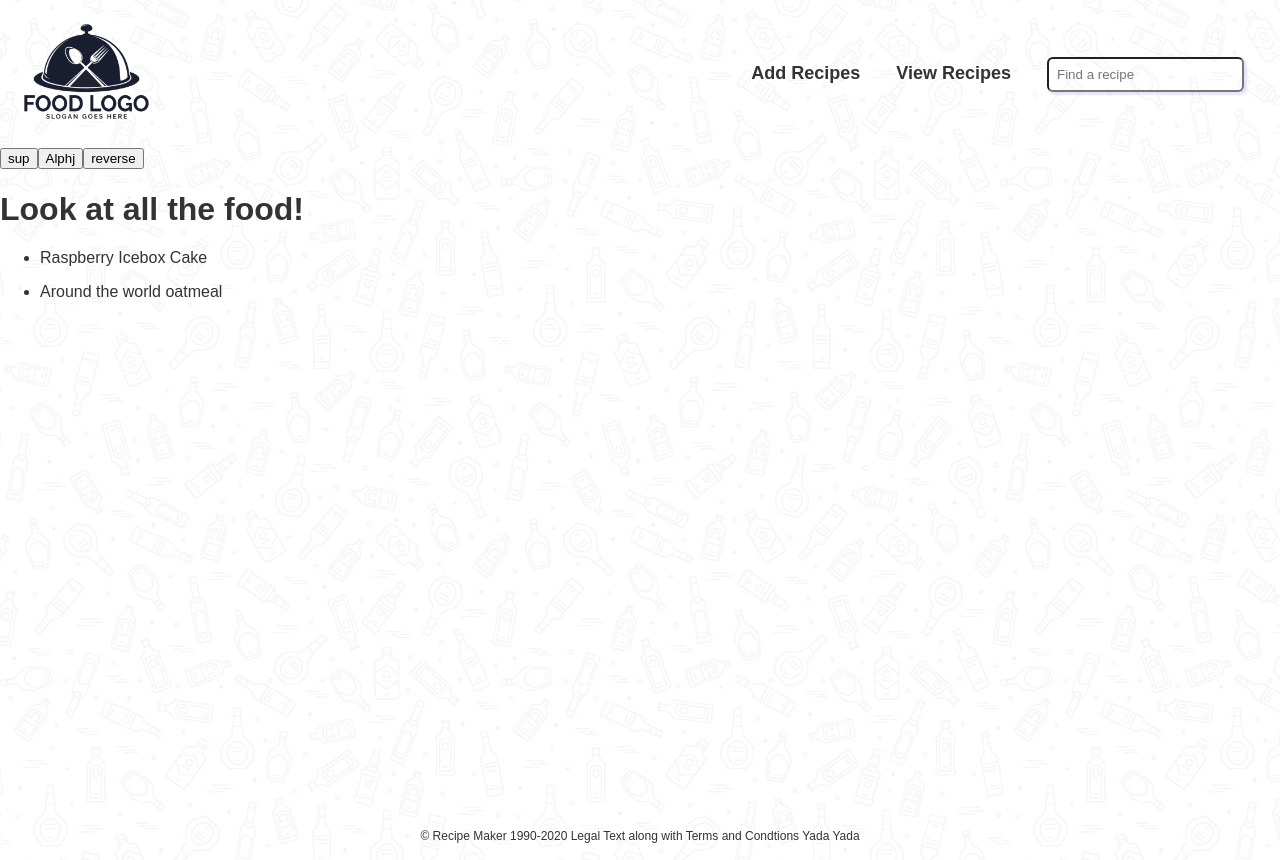
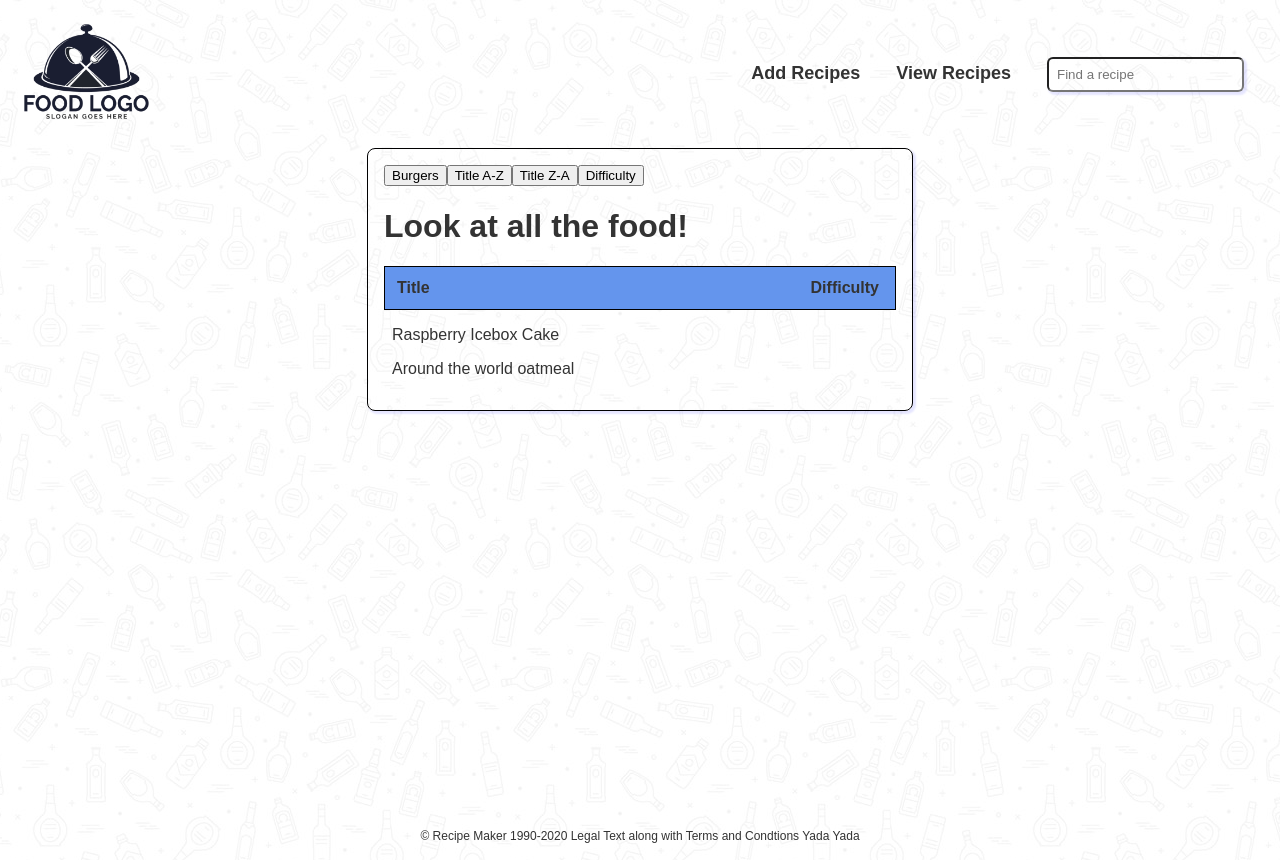
Before and after one commit to Ecksi/recipe-maker, a Vue app: page /view in a window 1280 px wide. Built offline with nearby package versions, Linux system fonts and the light colour scheme.

Commit message:
Add view recipes component

```diff
--- a/src/views/ViewRecipes.vue
+++ b/src/views/ViewRecipes.vue
@@ -9,10 +9,10 @@ export default {
     }
   },
   computed: {
-    ...mapState(['recipes'])
+    ...mapState(['recipes']),
+    ...mapGetters(['sortByBurgers', 'sortByAlpha', 'sortByReverseAlpha', 'sortByDifficulty'])
   },
   methods: {
-    ...mapGetters(['getBurgers', 'getAlphaSorted', 'getReverseAlphaSorted'])
   },
   created () {
     this.currentRecipes = this.recipes
@@ -21,13 +21,65 @@ export default {
 </script>
 
 <template>
-  <div>
-    <button @click="currentRecipes=getBurgers()">sup</button>
-    <button @click="currentRecipes=getAlphaSorted()">Alphj</button>
-    <button @click="currentRecipes=getReverseAlphaSorted()">reverse</button>
+  <div class="view-recipes">
+    <button @click="currentRecipes=sortByBurgers()">Burgers</button>
+    <button @click="currentRecipes=sortBy('title')">Title A-Z</button>
+    <button @click="currentRecipes=sortByReverseAlpha()">Title Z-A</button>
+    <button @click="currentRecipes=sortBy('difficulty')">Difficulty</button>
     <h1>Look at all the food!</h1>
-    <ul v-for="(recipe, index) in currentRecipes" :key="index">
+    <div class="top-banner">
+      <span>Title</span>
+      <span>Difficulty</span>
+    </div>
+    <ul class="recipe-list" v-for="(recipe, index) in currentRecipes" :key="index">
       <li>{{ recipe.title }}</li>
+      <li>{{ recipe.difficulty }}</li>
     </ul>
   </div>
 </template>
+
+<style scoped>
+  .view-recipes {
+    width: 40%;
+    padding: 16px;
+    margin: 0 auto;
+    border: 1px solid black;
+    border-radius: 8px;
+    box-shadow: 2px 2px 2px 1px rgba(0, 0, 255, .1);
+  }
+
+  .top-banner {
+    display: flex;
+    justify-content: space-between;
+    padding: 12px;
+    font-weight: bold;
+    background-color: cornflowerblue;
+    border: 1px solid black;
+  }
+
+  .top-banner span:last-child {
+    padding-right: 4px;
+  }
+
+  ul {
+    list-style-type: none;
+    padding: 0;
+  }
+
+  li {
+    cursor: pointer;
+  }
+
+  .recipe-list {
+    display: flex;
+    justify-content: space-between;
+  }
+
+  li:first-child {
+    padding-left: 8px;
+  }
+
+  li:last-child {
+    padding-right: 36px;
+  }
+</style>
```
